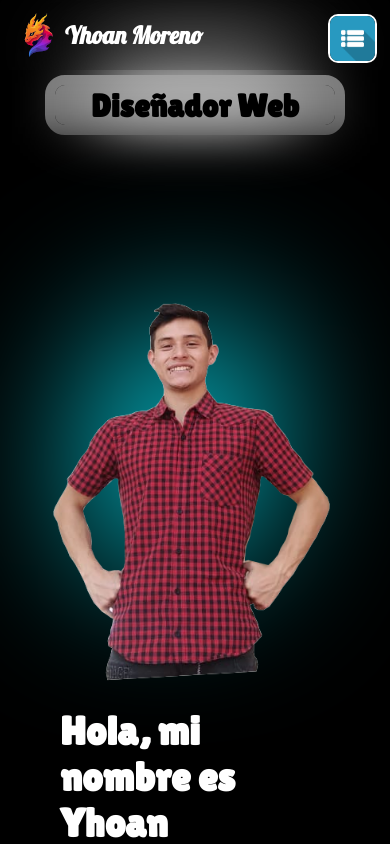
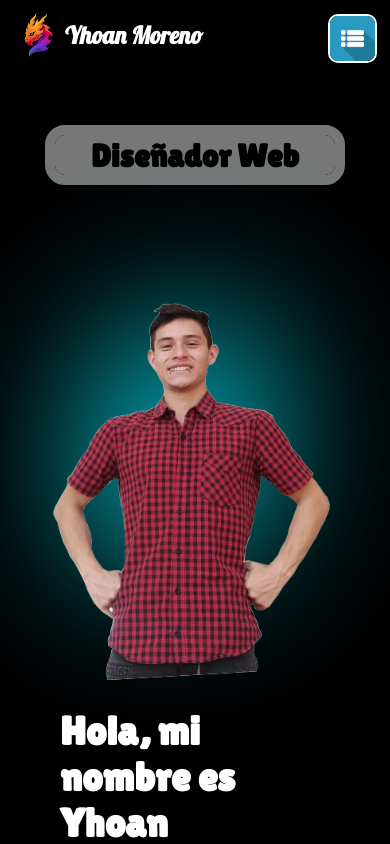
Before and after one commit to Yhoan008/Portafolio, a React (Vite) app: page / in a window 390 px wide. Shown: the top 844 px of the page. Built offline with nearby package versions, Linux system fonts and the light colour scheme; a web font is replaced by a local one.

Commit message:
Se mejora title

```diff
--- a/src/winter/About.jsx
+++ b/src/winter/About.jsx
@@ -112,7 +112,7 @@ export default class About extends Component {
   render() {
     return (
       <Container id="about">
-        <Margin />
+        {window.innerWidth < 650 ? null : <Margin />}
         <Img>
           <Fond2 style={{ display: `${this.state.neon}` }}>
             <img src={alas} alt="alasNeon" style={{ height: "100%" }} />
--- a/src/winter/Title.jsx
+++ b/src/winter/Title.jsx
@@ -3,7 +3,7 @@ import styled from "styled-components";
 
 const Contain = styled.div`
   position: relative;
-  width: auto;
+  max-width: 80%;
   height: auto;
   margin-bottom:-4%;
   display:flex;
@@ -12,6 +12,7 @@ const Contain = styled.div`
   @media (max-width:700px){
     width:280px;
     height:40px;
+    top:50px;
   }
 `;
 
@@ -28,8 +29,6 @@ const Back = styled.div`
 const Light = styled.div`
   position: absolute;
   filter:blur(40px);
-  width:200px;
-  height: 80px;
   background-color:white;
 `;
 
@@ -49,7 +48,6 @@ const H2 = styled.h2`
   font-weight: 900;
   font-size: 2em;
   padding: 0;
-  max-width: 300px;
   margin: 0;
   font-family: "Lilita One", cursive; // titulos
   text-align: center;
```
